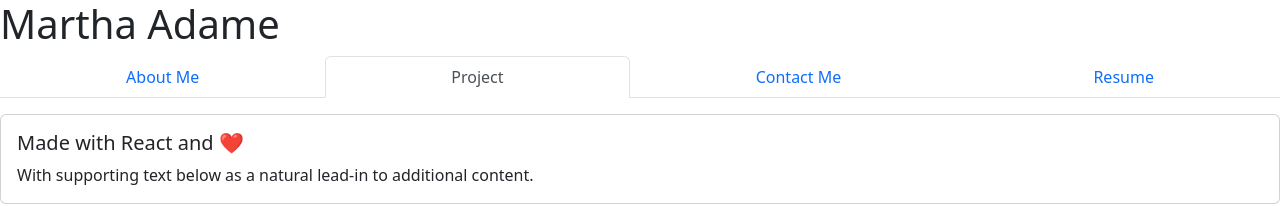
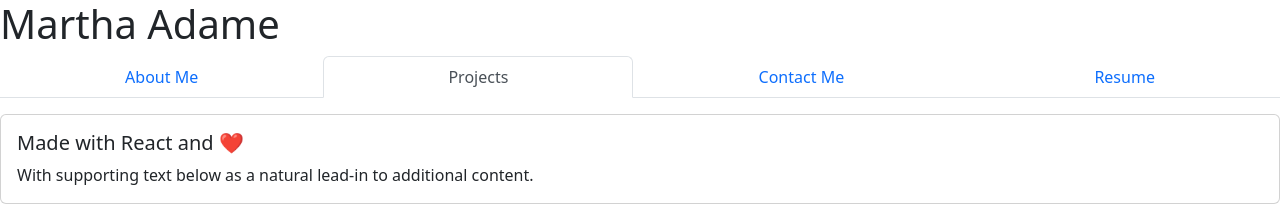
Before and after one commit to mladame/my-portfolio, a React (Create React App) app in the folder my-portfolio/: page / in a window 1280 px wide. Shown: the top 206 px of the page. Built offline with nearby package versions, Linux system fonts and the light colour scheme.

Commit message:
created projectcontainer to render project components

```diff
--- a/my-portfolio/src/components/Navigation.js
+++ b/my-portfolio/src/components/Navigation.js
@@ -2,7 +2,7 @@ import Tab from 'react-bootstrap/Tab';
 import Tabs from 'react-bootstrap/Tabs';
 
 import AboutMe from "./AboutMe";
-import Project from "./Project";
+import ProjectContainer from "./ProjectContainer";
 import Contact from "./Contact";
 import Resume from "./Resume";
 
@@ -17,8 +17,8 @@ function Navbar() {
             <Tab eventKey="home" title="About Me">
                 <AboutMe />
             </Tab>
-            <Tab eventKey="profile" title="Project">
-                {/* <Project /> */}
+            <Tab eventKey="profile" title="Projects">
+                {/* <ProjectContainer /> */}
             </Tab>
             <Tab eventKey="longer-tab" title="Contact Me">
                 <Contact />
--- /dev/null
+++ b/my-portfolio/src/components/ProjectContainer.js
@@ -0,0 +1,8 @@
+import React from "react";
+import Project from "./Project";
+
+function ProjectContainer() {
+
+}
+
+export default ProjectContainer;
```
Also changed, not shown: my-portfolio/src/components/Project.js (+10 -0 lines).
